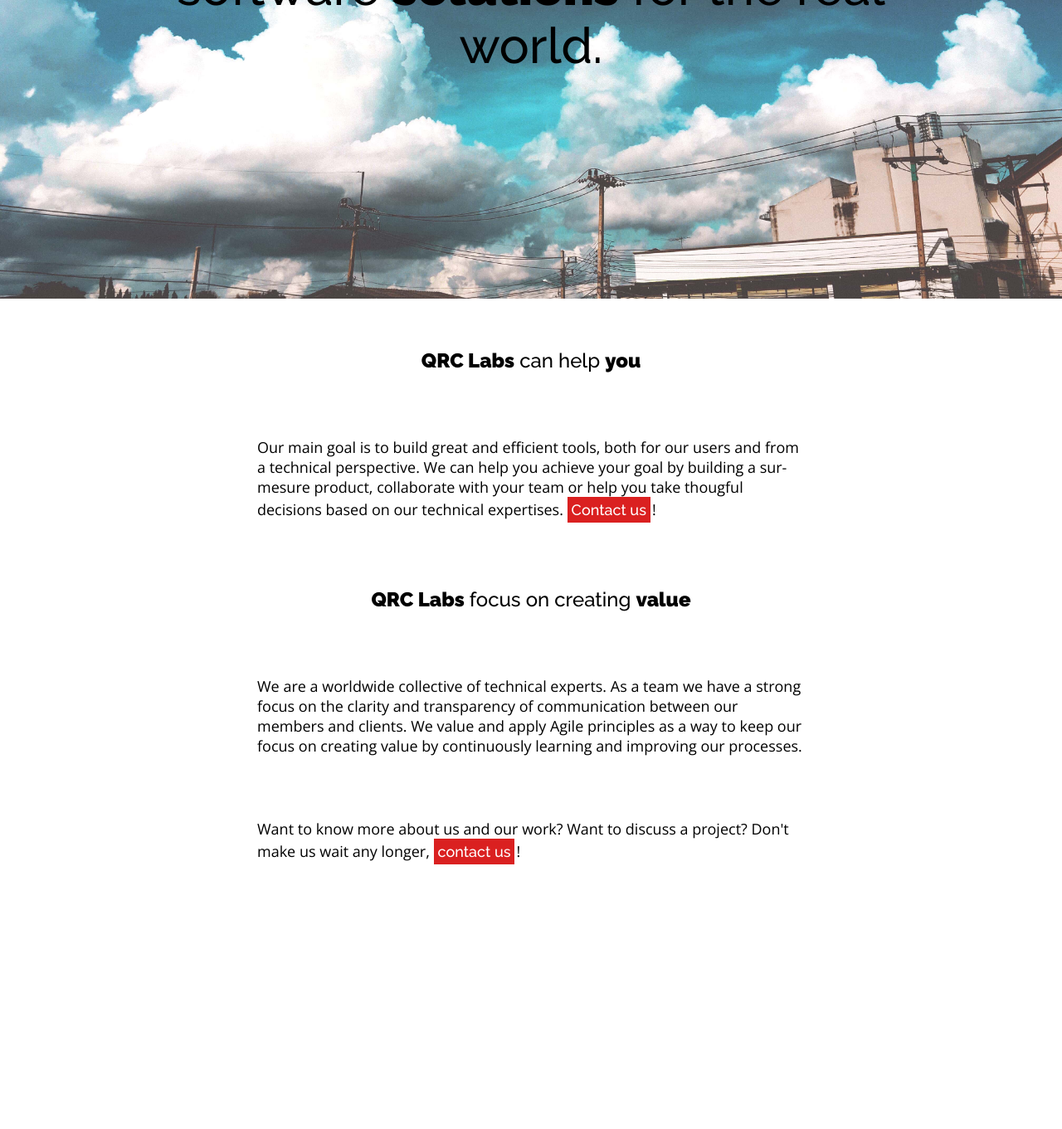
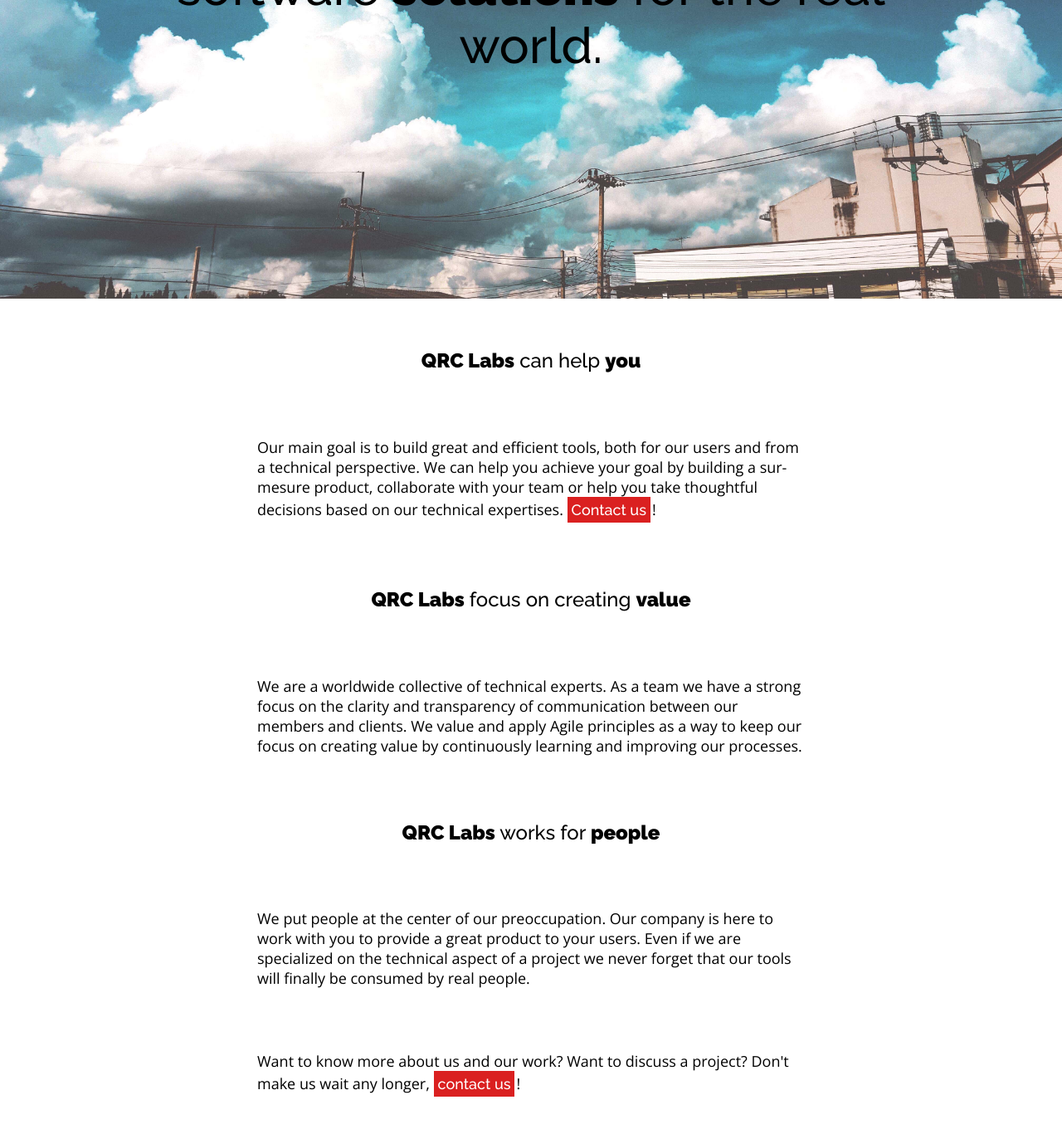
Before and after one commit to QRCLabs/qrclabs.github.io, a Jekyll site: the page built from index.html, in a window 1280 px wide and 1400 px high, scrolled down 240 px. Shown: the top 1361 px of the window at 83% size. Built offline with Jekyll 4.4.1, drawn with Linux system fonts in a browser that asks for light colours; before the commit the page ends 1360 px from its top, so only the background shows below that.

Commit message:
add section '... works for people'

```diff
--- a/index.html
+++ b/index.html
@@ -16,7 +16,7 @@ layout: default
         Our main goal is to build great and efficient tools, both for
         our users and from a technical perspective. We can help you
         achieve your goal by building a sur-mesure product,
-        collaborate with your team or help you take thougful decisions
+        collaborate with your team or help you take thoughtful decisions
         based on our technical expertises. <a class="contact-us" href="mailto:qrclabs@gmail.com">Contact us</a>!
         </p>
     </div>
@@ -35,7 +35,21 @@ layout: default
         </p>
     </div>
 
+    <div class="section">
+        <h2><i>QRC Labs</i> works for <i>people</i></h2>
+    </div>
+
     <div id="section-4" class="section">
+        <p>
+            We put people at the center of our preoccupation. Our
+            company is here to work with you to provide a great
+            product to your users. Even if we are specialized on the
+            technical aspect of a project we never forget that our
+            tools will finally be consumed by real people.
+        </p>
+    </div>
+
+    <div id="section-5" class="section">
         <p>Want to know more about us and our work? Want to discuss a project? Don't make us wait any longer, <a class="contact-us" href="mailto:qrclabs@gmail.com">contact us</a>!</p>
     </div>
 </div>
```
